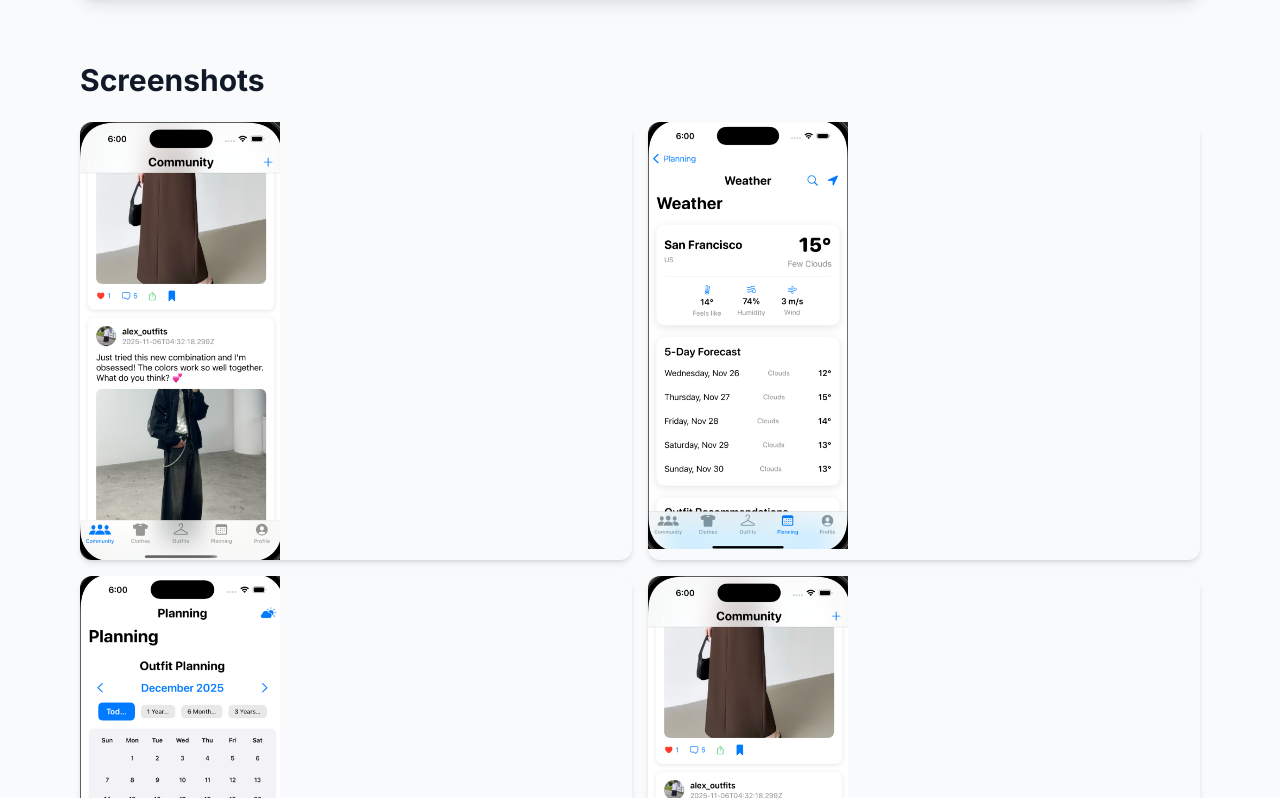
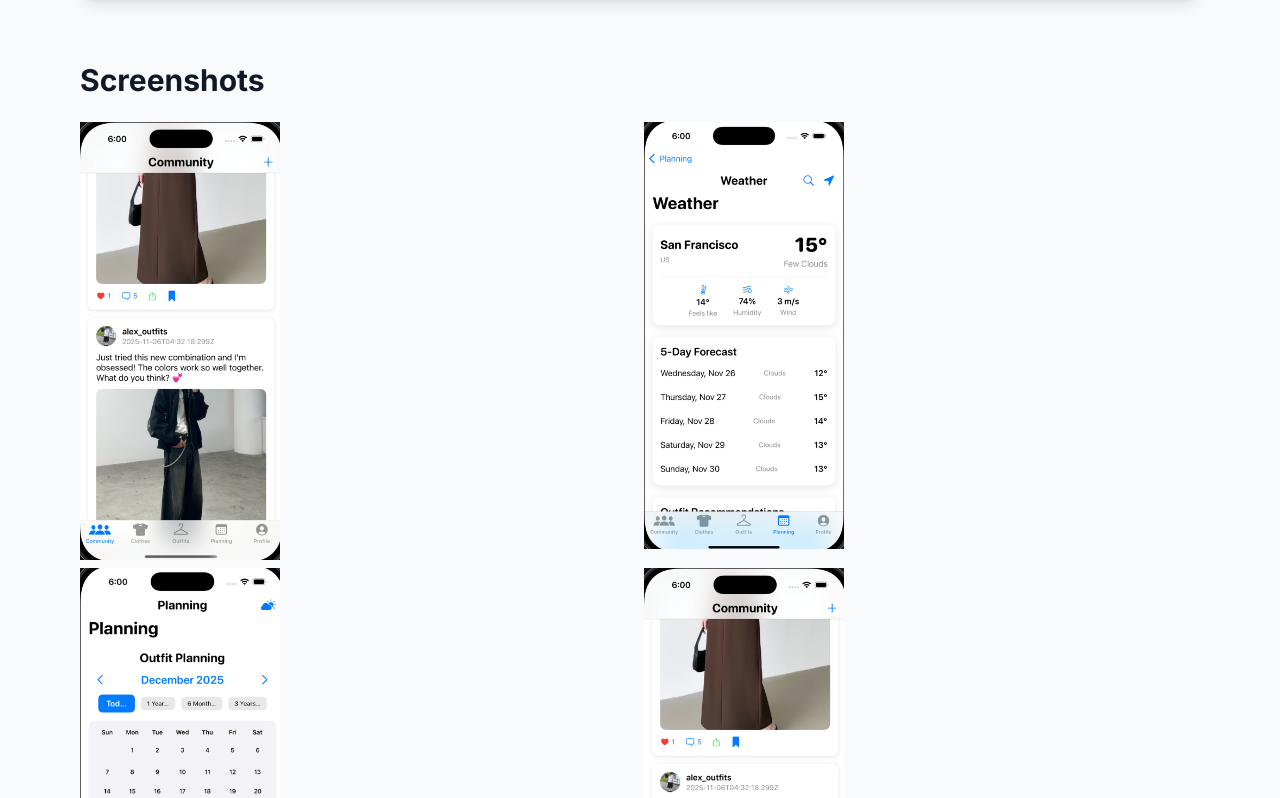
Before and after one commit to Hiroki0127/Portfolio25, a Next.js app: page /projects/outfitease in a window 1280 px wide. Shown: the part 1062-1860 px from the top of the page. Built offline with nearby package versions, Linux system fonts and the light colour scheme.

Commit message:
remove card like looks

```diff
--- a/app/projects/[slug]/page.tsx
+++ b/app/projects/[slug]/page.tsx
@@ -102,24 +102,21 @@ export default function ProjectPage({ params }: { params: { slug: string } }) {
           <section className="mb-16">
             <h2 className="text-3xl font-bold text-gray-900 mb-6">Screenshots</h2>
 
-            <div className="grid grid-cols-1 md:grid-cols-2 gap-4">
+            <div className="grid grid-cols-1 md:grid-cols-2 gap-2">
               {project.screenshots.map((screenshot, index) => (
-                <div
+                <Image
                   key={index}
-                  className="inline-block rounded-xl overflow-hidden shadow-md hover:shadow-xl transition-shadow"
-                >
-                  <Image
-                    src={screenshot}
-                    alt={`${project.title} screenshot ${index + 1}`}
-                    width={200}
-                    height={300}
-                    className="block max-w-full h-auto object-cover"
-                  />
-                </div>
+                  src={screenshot}
+                  alt={`${project.title} screenshot ${index + 1}`}
+                  width={200}
+                  height={300}
+                  className="block max-w-full h-auto"
+                />
               ))}
             </div>
           </section>
         )}
+
 
         {/* Purpose & Goal Section */}
         <section className="mb-16">
```
